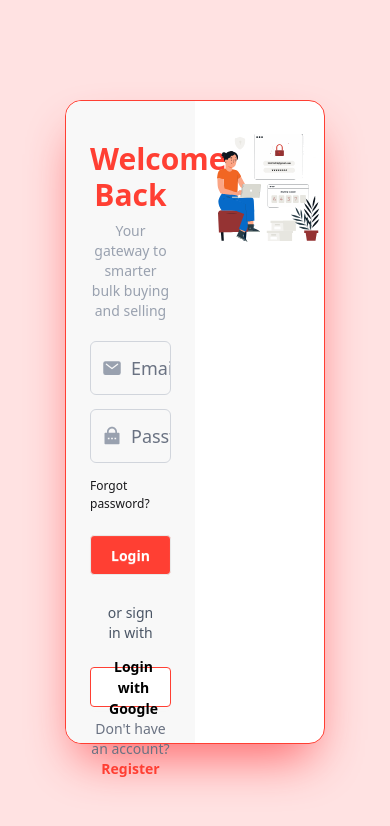
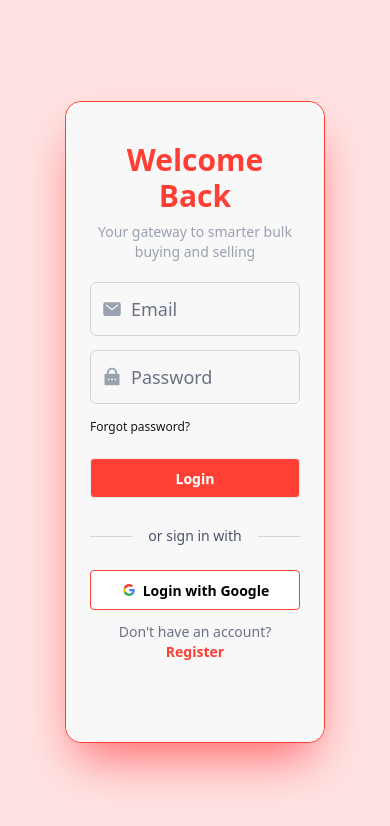
Before and after one commit to hurayrakhan/buy-bulk-client, a React (Vite) app: page /login in a window 390 px wide. Shown: the top 826 px of the page. Built offline with nearby package versions, Linux system fonts and the light colour scheme; no server answers; a web font is replaced by a local one.

Commit message:
ressponsive login register page

```diff
--- a/src/Pages/Login.jsx
+++ b/src/Pages/Login.jsx
@@ -85,8 +85,8 @@ const Login = () => {
                 <meta name="description" content="Login to Buy&Bulk to manage your products and orders." />
             </Helmet>
 
-            <div className='animate__animated animate__fadeInLeft w-8/12 flex h-[calc(100vh-200px)] mx-auto rounded-2xl bg-white border border-[#FF3F33] shadow-2xl shadow-red-400'>
-                <div className='w-1/2 px-6 pb-20 pt-10 bg-base-200 rounded-l-2xl'>
+            <div className='animate__animated animate__fadeInLeft w-8/12 flex lg:h-[calc(100vh-200px)] mx-auto rounded-2xl h-full my-5 bg-white border border-[#FF3F33] shadow-2xl shadow-red-400 overflow-scroll'>
+                <div className='w-full lg:w-1/2 px-6 pb-20 pt-10 bg-base-200 rounded-2xl lg:rounded-l-2xl'>
                     <Fade>
                         <div className='text-center mb-4'>
                             <h3 className='text-3xl pb-2 font-bold text-[#FF3F33]'>Welcome Back</h3>
@@ -150,7 +150,7 @@ const Login = () => {
 
                 </div>
                 <Fade>
-                    <div>
+                    <div className='hidden lg:block'>
                         <Lottie animationData={animation} style={{ paddingLeft: '20px', paddingTop: '28px' }}></Lottie>
                     </div>
                 </Fade>
--- a/src/Pages/Register.jsx
+++ b/src/Pages/Register.jsx
@@ -68,8 +68,8 @@ const Register = () => {
                 <title>Register | Buy&Bulk</title>
                 <meta name="description" content="Create an account on Buy&Bulk to access exclusive bulk buying and selling opportunities." />
             </Helmet>
-            <div className='animate__animated animate__fadeInRight w-8/12 flex flex-row-reverse h-[calc(100vh-200px)] mx-auto rounded-2xl bg-white border border-[#FF3F33] shadow-2xl shadow-red-400'>
-                <div className='w-1/2 px-6 pb-20 pt-10 bg-base-200 rounded-r-2xl'>
+            <div className='animate__animated animate__fadeInRight w-8/12 flex flex-row-reverse h-full my-5 lg:h-[calc(100vh-200px)] mx-auto rounded-2xl bg-white border border-[#FF3F33] shadow-2xl shadow-red-400'>
+                <div className='w-full lg:w-1/2 px-6 pb-20 pt-10 bg-base-200 rounded-2xl lg:rounded-r-2xl'>
                     <div className='text-center mb-4'>
                         <h3 className='text-3xl pb-2 font-bold text-[#FF3F33]'>Let’s Get You Started</h3>
                         <p className='text-sm  text-gray-400 '>Sign up and access endless bulk opportunities.</p>
@@ -137,7 +137,7 @@ const Register = () => {
                     </div>
 
                 </div>
-                <div>
+                <div className='hidden lg:block'>
                     <Lottie animationData={animation} style={{ paddingRight: '40px', paddingTop: '28px' }}></Lottie>
                 </div>
             </div>
```
